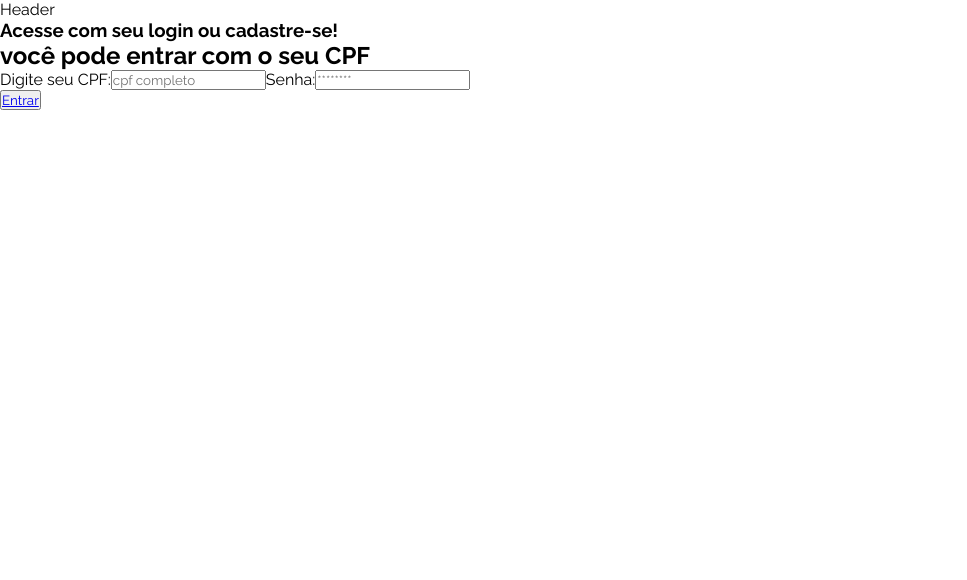
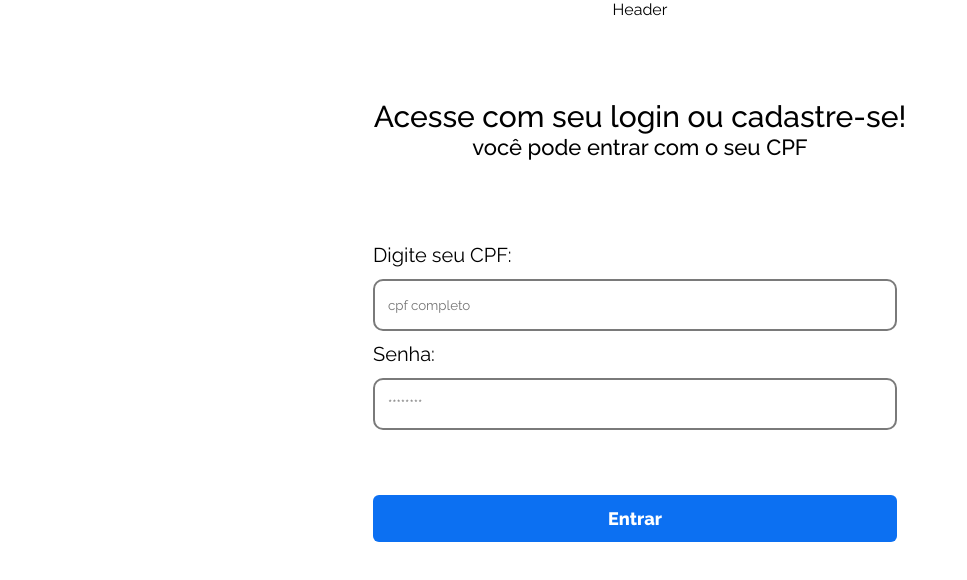
Before and after one commit to edu-lauer/e-commerce, a React (Vite) app in the folder e-commerce/: page / in a window 1280 px wide. Shown: the top 580 px of the page, without its empty margins (0-967 px from the left). Built offline with nearby package versions, Linux system fonts and the light colour scheme.

Commit message:
Feito scss da view login

```diff
--- a/e-commerce/src/views/Login/login.scss
+++ b/e-commerce/src/views/Login/login.scss
@@ -0,0 +1,70 @@
+@use "../../sass/variables" as *;
+
+.login {
+    height: 100vh;
+    display: flex;
+    flex-direction: column;
+    align-items: center;
+
+    &__form {
+        margin-top: 5rem;
+        text-align: center;
+    }
+
+    h1 {
+        font-size: 30px;
+        font-weight: 500;
+        line-height: 35px;
+    }
+
+    h2 {
+        font-size: 22px;
+        font-weight: 500;
+        line-height: 26px;
+    }
+
+    label {
+        text-align: left;
+        font-size: 20px;
+        line-height: 23px;
+    }
+
+    &__input-form {
+        max-width: 524px;
+        display: flex;
+        flex-direction: column;
+        row-gap: 12px;
+        margin-top: 84px;
+    }
+
+    &__input-name {
+        margin-bottom: 19px;
+    }
+
+    input {
+        height: 52px;
+        padding: 18px 13px;
+        border: 2px solid $border-input-color;
+        border-radius: 10px;
+        width: 100%;
+    }
+
+    button {
+        width: 524px;
+        margin-right: 10px;
+        border: none;
+        background-color: $contrast-color;
+        border-radius: 6px;
+        padding: 13px;
+        margin-top: 65px;
+        margin-bottom: 200px;
+        font-size: 18px;
+        font-weight: 800;
+        line-height: 21px;
+    }
+
+    a {
+        text-decoration: none;
+        color: $white;
+    }
+}
```
